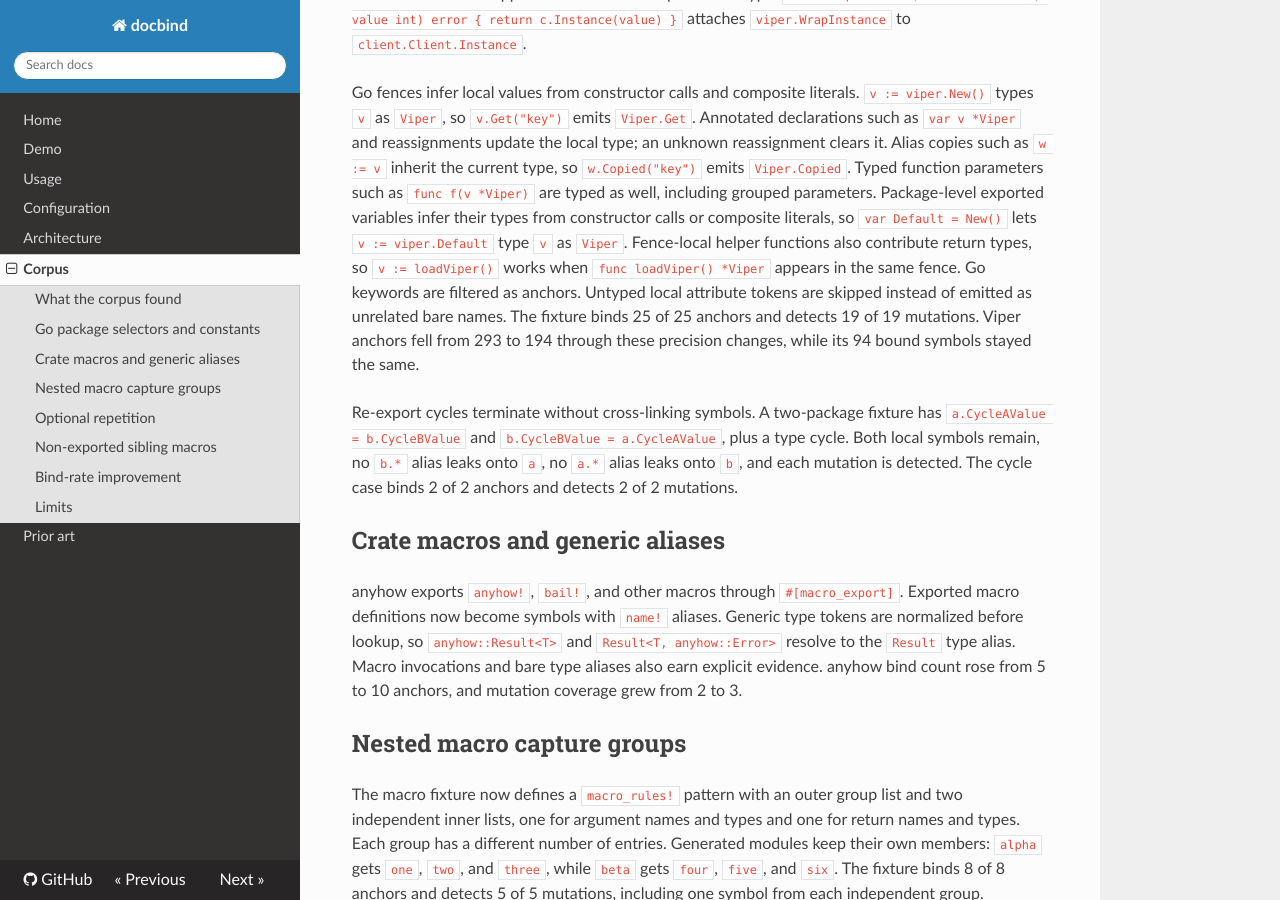
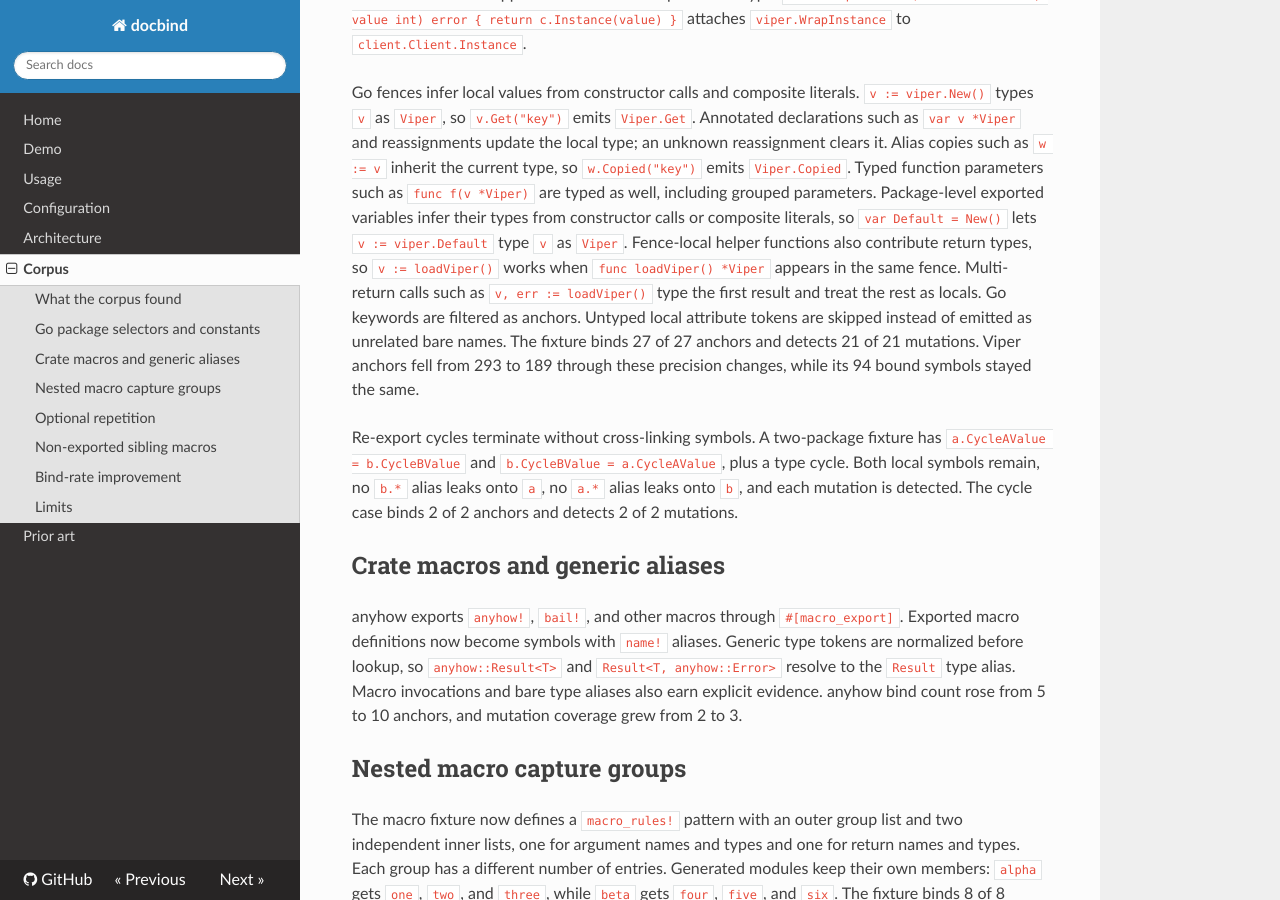
Before and after one commit to vindeckyy/docbind, an MkDocs documentation site: the page built from docs/corpus.md, in a window 1280 px wide and 900 px high, scrolled down 2079 px. Built offline with MkDocs 1.6.1, drawn with Linux system fonts in a browser that asks for light colours; nearby versions of some CDN libraries.

Commit message:
Infer Go multi-return helper results

```diff
--- a/docs/corpus.md
+++ b/docs/corpus.md
@@ -14,12 +14,12 @@ Latest snapshot: [corpus/report.json](https://github.com/vindeckyy/docbind/blob/
 |---|---|---|---:|---:|---:|---:|---:|---:|---:|
 | sindresorhus/slugify | TypeScript | 1 | 58 | 28 | 0 | 2 | 2 | 0 | 0 |
 | dtolnay/anyhow | Rust | 1 | 79 | 10 | 0 | 3 | 3 | 0 | 0 |
-| spf13/viper | Go | 2 | 194 | 94 | 0 | 8 | 8 | 0 | 0 |
+| spf13/viper | Go | 2 | 189 | 94 | 0 | 8 | 8 | 0 | 0 |
 | encode/httpx | Python | 23 | 2972 | 379 | 0 | 3 | 3 | 0 | 0 |
 | dtolnay/thiserror | Rust | 1 | 162 | 12 | 0 | 2 | 2 | 0 | 0 |
 | macro-fixture (local) | Rust | 1 | 11 | 11 | 0 | 9 | 9 | 0 | 0 |
 | proc-macro-fixture (local) | Rust | 1 | 2 | 2 | 0 | 0 | 0 | 0 | 0 |
-| go-package-fixture (local) | Go | 1 | 25 | 25 | 0 | 19 | 19 | 0 | 0 |
+| go-package-fixture (local) | Go | 1 | 27 | 27 | 0 | 21 | 21 | 0 | 0 |
 | go-cycle-fixture (local) | Go | 1 | 2 | 2 | 0 | 2 | 2 | 0 | 0 |
 
 Editing the first anchored doc line produced zero findings in all seven cases. The three-way diff correctly treated the sentence change as a new claim and re-bound it to unchanged code.
@@ -51,7 +51,7 @@ Method-valued aliases and direct method-call wrappers are followed too. `var Met
 
 Instance-method wrappers infer the receiver parameter type. `func WrapInstance(c *client.Client, value int) error { return c.Instance(value) }` attaches `viper.WrapInstance` to `client.Client.Instance`.
 
-Go fences infer local values from constructor calls and composite literals. `v := viper.New()` types `v` as `Viper`, so `v.Get("key")` emits `Viper.Get`. Annotated declarations such as `var v *Viper` and reassignments update the local type; an unknown reassignment clears it. Alias copies such as `w := v` inherit the current type, so `w.Copied("key")` emits `Viper.Copied`. Typed function parameters such as `func f(v *Viper)` are typed as well, including grouped parameters. Package-level exported variables infer their types from constructor calls or composite literals, so `var Default = New()` lets `v := viper.Default` type `v` as `Viper`. Fence-local helper functions also contribute return types, so `v := loadViper()` works when `func loadViper() *Viper` appears in the same fence. Go keywords are filtered as anchors. Untyped local attribute tokens are skipped instead of emitted as unrelated bare names. The fixture binds 25 of 25 anchors and detects 19 of 19 mutations. Viper anchors fell from 293 to 194 through these precision changes, while its 94 bound symbols stayed the same.
+Go fences infer local values from constructor calls and composite literals. `v := viper.New()` types `v` as `Viper`, so `v.Get("key")` emits `Viper.Get`. Annotated declarations such as `var v *Viper` and reassignments update the local type; an unknown reassignment clears it. Alias copies such as `w := v` inherit the current type, so `w.Copied("key")` emits `Viper.Copied`. Typed function parameters such as `func f(v *Viper)` are typed as well, including grouped parameters. Package-level exported variables infer their types from constructor calls or composite literals, so `var Default = New()` lets `v := viper.Default` type `v` as `Viper`. Fence-local helper functions also contribute return types, so `v := loadViper()` works when `func loadViper() *Viper` appears in the same fence. Multi-return calls such as `v, err := loadViper()` type the first result and treat the rest as locals. Go keywords are filtered as anchors. Untyped local attribute tokens are skipped instead of emitted as unrelated bare names. The fixture binds 27 of 27 anchors and detects 21 of 21 mutations. Viper anchors fell from 293 to 189 through these precision changes, while its 94 bound symbols stayed the same.
 
 Re-export cycles terminate without cross-linking symbols. A two-package fixture has `a.CycleAValue = b.CycleBValue` and `b.CycleBValue = a.CycleAValue`, plus a type cycle. Both local symbols remain, no `b.*` alias leaks onto `a`, no `a.*` alias leaks onto `b`, and each mutation is detected. The cycle case binds 2 of 2 anchors and detects 2 of 2 mutations.
 
--- a/package.json
+++ b/package.json
@@ -1,6 +1,6 @@
 {
   "name": "@vindeckyy/docbind",
-  "version": "0.1.29",
+  "version": "0.1.30",
   "description": "Static analysis for stale symbol references in markdown. Supports TypeScript, JavaScript, Python, Rust, and Go.",
   "type": "module",
   "bin": {
--- a/src/docs/infer.ts
+++ b/src/docs/infer.ts
@@ -61,7 +61,8 @@ export function buildPythonTypeHints(symbols: Symbol[]): PythonTypeHints {
 }
 
 function goTypeName(raw: string): string | undefined {
-  const names = raw.replace(/^\*+/u, "").replace(/^\[\]/u, "").match(/[A-Za-z_]\w*/gu) ?? [];
+  const first = raw.replace(/^\(/u, "").split(",")[0] ?? "";
+  const names = first.replace(/^\*+/u, "").replace(/^\[\]/u, "").match(/[A-Za-z_]\w*/gu) ?? [];
   return names[names.length - 1];
 }
 
```
Also changed, not shown: CHANGELOG.md (+19 -0 lines), README.md (+4 -4 lines), corpus/fixtures/go-package/docs/api.md (+6 -0 lines), src/docs/fences.ts (+6 -4 lines), 9 other files.
